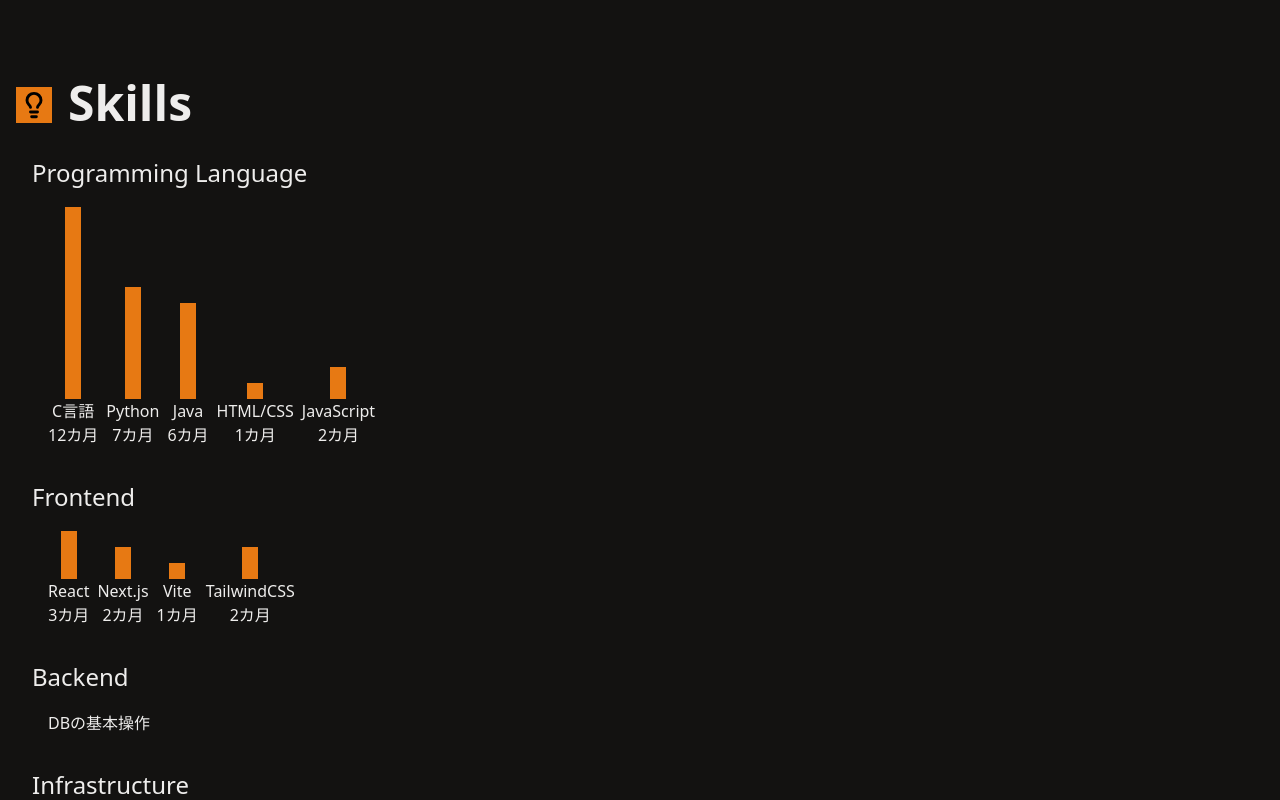
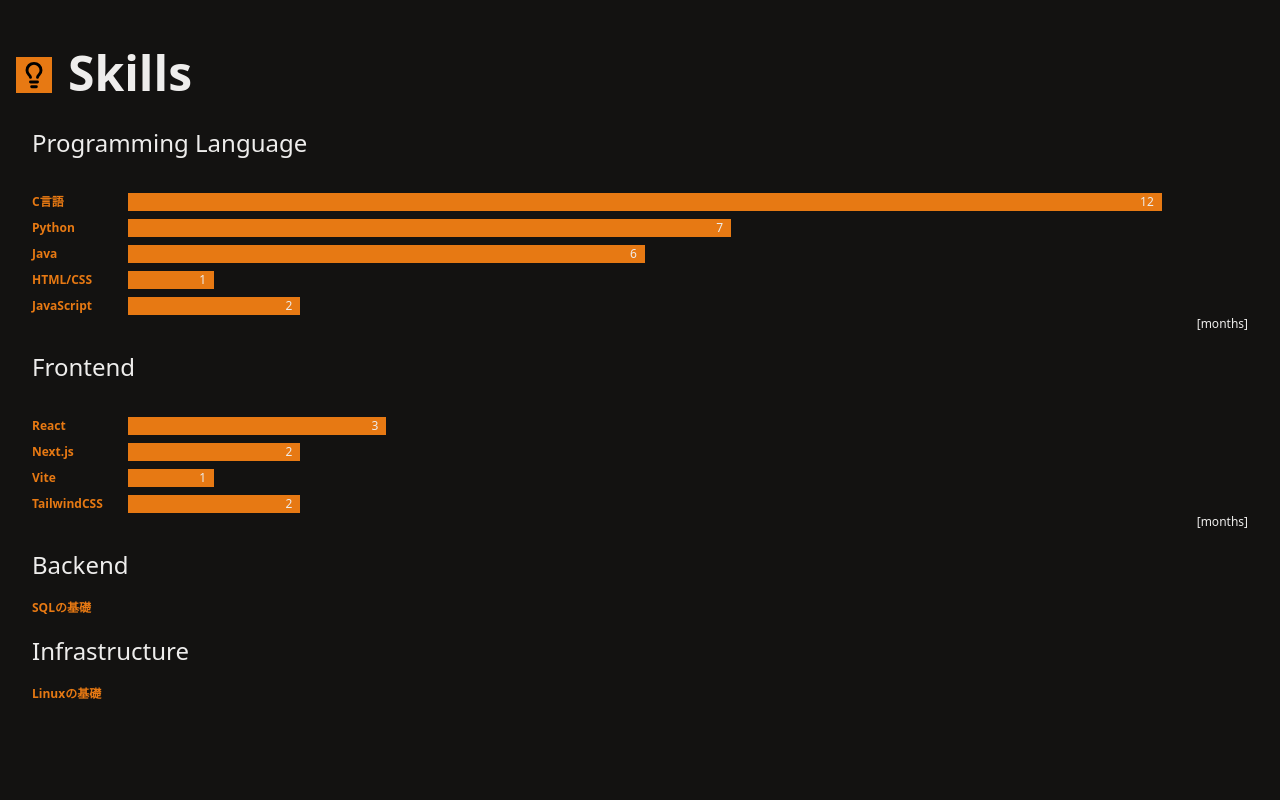
Before and after one commit to FujitaKohei04/portfolio, a Next.js app: page / in a window 1280 px wide. Shown: the part 1740-2540 px from the top of the page. Built offline with nearby package versions, Linux system fonts and the light colour scheme.

Commit message:
feat: change vectol of skills chart.

```diff
--- a/src/app/components/Skills/Skills.module.css
+++ b/src/app/components/Skills/Skills.module.css
@@ -6,36 +6,59 @@
 }
 
 .skillsChartLanguage {
-    display: flex;
-    flex-direction: row;
-    margin: var(--space-m);
+    display: grid;
+    grid-template-rows: repeat(auto-fit, 1fr);
+    margin-top: var(--space-m);
     gap: var(--space-s);
     align-items: end;
 }
 
 .skillsChartBarContainer {
-    display: flex;
-    flex-direction: column;
-    align-items: center;
+    display: grid;
+    grid-template-columns: 88px 1fr;
+    gap: var(--space-s);
 }
 
 .skillsCategory {
-    /* margin: var(--space-m); */
+    display: flex;
+    flex-direction: column;
+    gap: var(--space-m);
+}
+
+.chartContainer {
+    display: grid;
+    grid-template-rows: 1fr auto;
+}
+
+.chartUnit {
+    display: flex;
+    flex-direction: column;
+    justify-self: end;
+    font-size: var(--h3);
 }
 
 .skillsCategoryName {
     font-size: var(--h2);
+    /* font-weight: bold; */
+    /* color: var(--color-primary); */
 }
 
 .skillsCategoryContent {
     margin: var(--space-m);;
 }
 
+.chartLabel {
+    font-weight: bold;
+    color: var(--color-primary);
+}
+
 .skillsChartBar {
-    width: 16px;
+    width: 1px;
     background-color: var(--color-primary);
     display: flex;
-    flex-direction: column;
+    flex-direction: row;
+    justify-content: end;
+    padding-right: var(--space-s);
 }
 
 .iconAndTitle {
--- a/src/app/components/Skills/Skills.tsx
+++ b/src/app/components/Skills/Skills.tsx
@@ -1,5 +1,5 @@
 import { Lightbulb } from "lucide-react";
-import Styles from "./Skills.module.css";
+import styles from "./Skills.module.css";
 import { frontend, progLang } from "@/app/data/skill";
 import { ChartContent } from "@/app/types/chart";
 import { TopicTitle } from "../TopicTitle/TopicTitle";
@@ -9,22 +9,22 @@
   return (
     <div>
       <TopicTitle title="Skills" icon={Lightbulb} />
-      <div className={Styles.skillsKind}>
-        <div className={Styles.skillsCategory}>
-          <div className={Styles.skillsCategoryName}>Programming Language</div>
+      <div className={styles.skillsKind}>
+        <div className={styles.skillsCategory}>
+          <div className={styles.skillsCategoryName}>Programming Language</div>
           <SkillsChart contents={progLang}/>
         </div>
-        <div className={Styles.skillsCategory}>
-          <div className={Styles.skillsCategoryName}>Frontend</div>
-            <SkillsChart contents={frontend} />
+        <div className={styles.skillsCategory}>
+          <div className={styles.skillsCategoryName}>Frontend</div>
+          <SkillsChart contents={frontend} />
         </div>
-        <div className={Styles.skillsCategory}>
-          <div className={Styles.skillsCategoryName}>Backend</div>
-            <div className={Styles.skillsCategoryContent}>DBの基本操作</div>
+        <div className={styles.skillsCategory}>
+          <div className={styles.skillsCategoryName}>Backend</div>
+          <div className={styles.chartLabel}>SQLの基礎</div>
         </div>
-        <div className={Styles.skillsCategory}>
-          <div className={Styles.skillsCategoryName}>Infrastructure</div>
-            <div className={Styles.skillsCategoryContent}>Linuxの基礎</div>
+        <div className={styles.skillsCategory}>
+          <div className={styles.skillsCategoryName}>Infrastructure</div>
+          <div className={styles.chartLabel}>Linuxの基礎</div>
         </div>
       </div>
     </div>
@@ -32,16 +32,20 @@
 }
 
 export const SkillsChart = ( {contents: langs}:{contents: ChartContent[]}) => {
+  // const max = Math.max(...langs.map(l => l.value));
+  const max = 13;
   return (
-    <div className={Styles.skillsCategory}>
-      <div className={Styles.skillsChartLanguage}>
+    <div className={styles.chartContainer}>
+      <div className={styles.skillsChartLanguage}>
         {langs.map((lang, index) => (
-          <div key={index} className={Styles.skillsChartBarContainer}>
-            <div className={Styles.skillsChartBar} style={{height: lang.value*16}}/>
-            <div>{lang.label}</div>
-            <div>{lang.value}カ月</div>
+          <div key={index} className={styles.skillsChartBarContainer}>
+            <div className={styles.chartLabel}>{lang.label}</div>
+            <div className={styles.skillsChartBar} style={{width: `${lang.value/max*100}%`}}>{lang.value}</div>
           </div>
         ))}
+      </div>
+      <div className={styles.chartUnit}>
+        [months]
       </div>
     </div>
   );
--- a/src/app/globals.css
+++ b/src/app/globals.css
@@ -39,6 +39,7 @@
   color: var(--foreground);
   font-family: system-ui;
   font-weight: 10;
+  font-size: var(--h3);
   overflow-x: hidden;
 }
 
```
